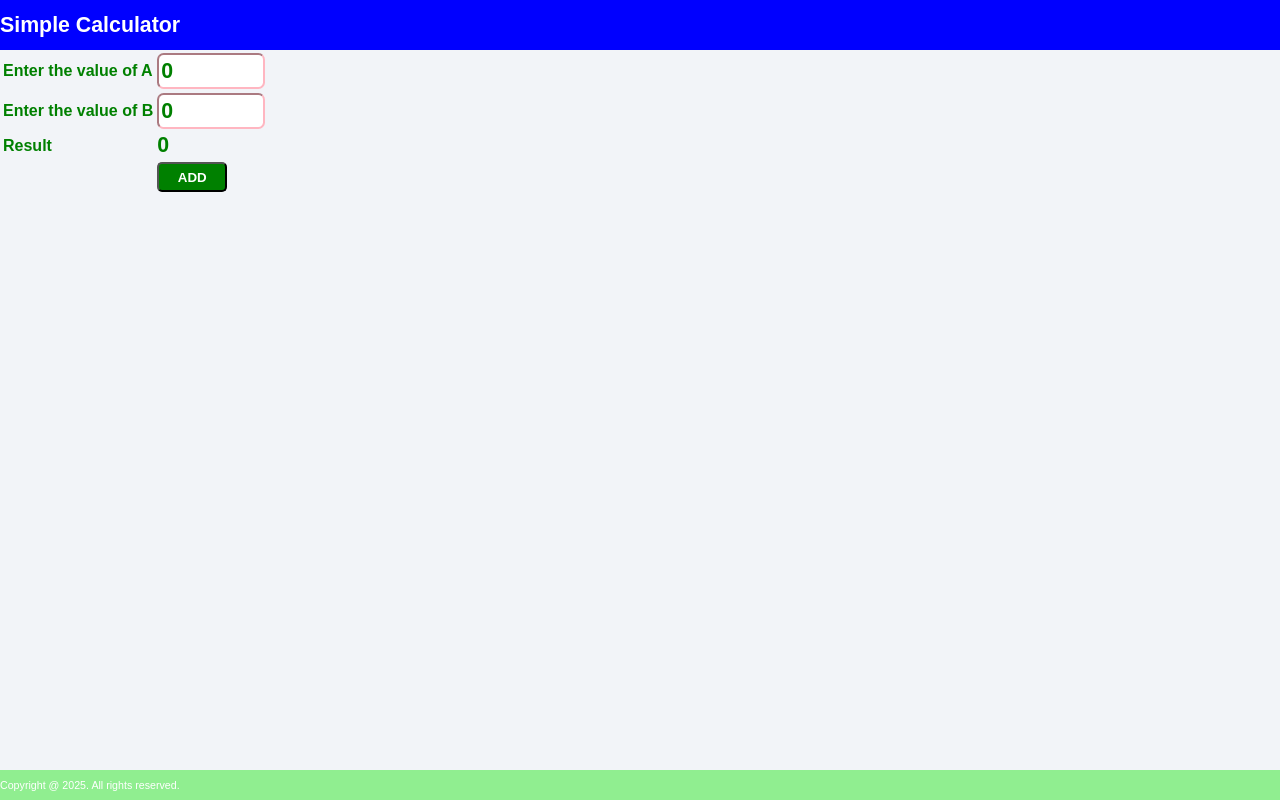
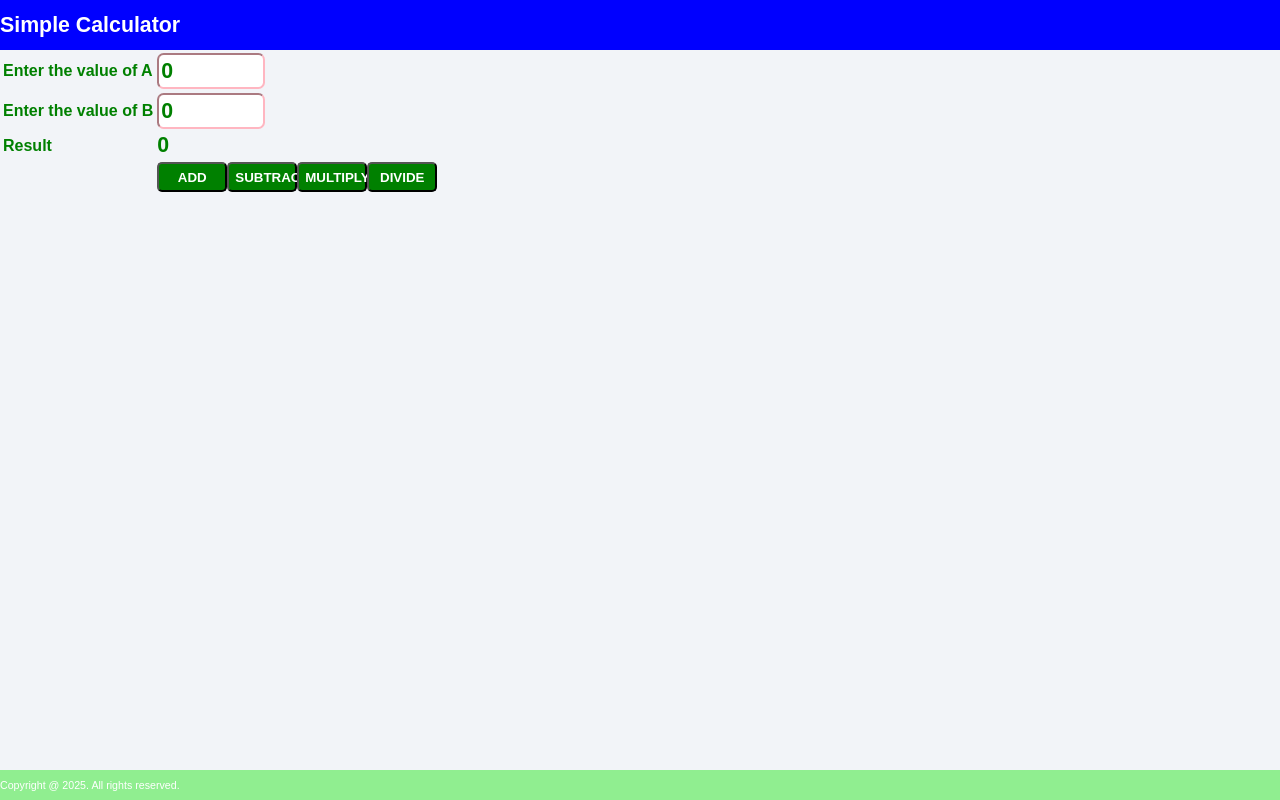
Before and after one commit to INAVOLU-VISHNU-SATHWIK/calc-frontend1, a React (Vite) app: page / in a window 1280 px wide. Built offline with nearby package versions, Linux system fonts and the light colour scheme.

Commit message:
Update App.jsx

```diff
--- a/src/App.jsx
+++ b/src/App.jsx
@@ -1,11 +1,11 @@
 import React, { Component } from 'react';
 import './App.css';
-import { callApi,BASEURL } from './api';
+import { callApi, BASEURL } from './api';
 
 class App extends Component {
   constructor(){
     super();
-    this.state={A:0,B:0,RES:0};
+    this.state = { A: 0, B: 0, RES: 0 };
     this.getResponse = this.getResponse.bind(this);
   }
 
@@ -13,16 +13,28 @@ class App extends Component {
     callApi("GET", BASEURL + `add/${this.state.A}/${this.state.B}`, "", this.getResponse);
   }
 
+  subtract(){
+    callApi("GET", BASEURL + `subtract/${this.state.A}/${this.state.B}`, "", this.getResponse);
+  }
+
+  multiply(){
+    callApi("GET", BASEURL + `multiply/${this.state.A}/${this.state.B}`, "", this.getResponse);
+  }
+
+  divide(){
+    callApi("GET", BASEURL + `divide/${this.state.A}/${this.state.B}`, "", this.getResponse);
+  }
+
   getResponse(res){
-    this.setState({RES: res});
+    this.setState({ RES: res });
   }
 
   loadInputChange(event){
-      this.setState({[event.target.name] : event.target.value});
+    this.setState({ [event.target.name]: event.target.value });
   }
 
   render() {
-    const {A, B, RES} = this.state;
+    const { A, B, RES } = this.state;
     return (
       <>
         <header>
@@ -32,11 +44,15 @@ class App extends Component {
           <table>
             <tr>
               <td>Enter the value of A</td>
-              <td><input type='text' id='T1' name='A' value={A} onChange={(event)=>this.loadInputChange(event)} /></td>
+              <td>
+                <input type='text' id='T1' name='A' value={A} onChange={(event)=>this.loadInputChange(event)} />
+              </td>
             </tr>
             <tr>
               <td>Enter the value of B</td>
-              <td><input type='text' id='T2' name='B' value={B} onChange={(event)=>this.loadInputChange(event)} /></td>
+              <td>
+                <input type='text' id='T2' name='B' value={B} onChange={(event)=>this.loadInputChange(event)} />
+              </td>
             </tr>
             <tr>
               <td>Result</td>
@@ -44,7 +60,12 @@ class App extends Component {
             </tr>
             <tr>
               <td></td>
-              <td><button onClick={()=>this.add()}>ADD</button></td>
+              <td>
+                <button onClick={()=>this.add()}>ADD</button>
+                <button onClick={()=>this.subtract()}>SUBTRACT</button>
+                <button onClick={()=>this.multiply()}>MULTIPLY</button>
+                <button onClick={()=>this.divide()}>DIVIDE</button>
+              </td>
             </tr>
           </table>
         </section>
```
